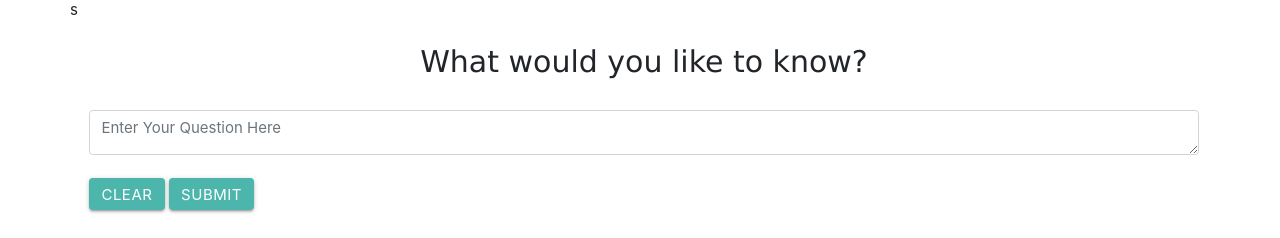
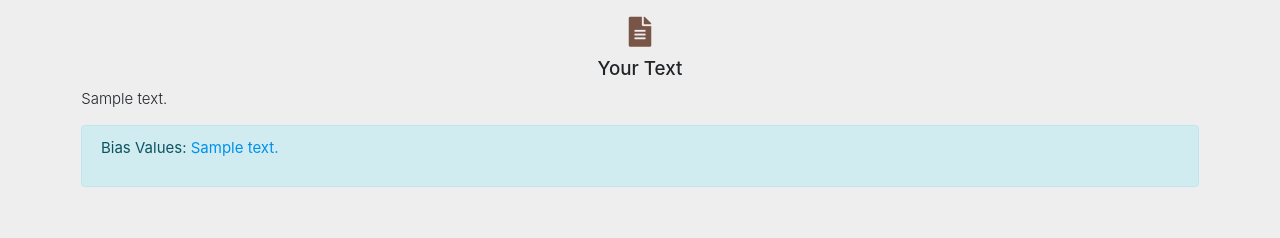
Before and after one commit to YoujingYu99/nlp_bias_visualisation, a Flask app: template bias_visualisation_app/templates/visualisation.html in a window 1280 px wide. Shown: the part 565-803 px from the top of the page. Run offline with Flask 2, Linux system fonts and the light colour scheme; the template is opened without the code that fills it: most values are stand-ins (such as "Sample title", 1, 10 or a date in 2020); parts of the project's set-up code (start-up, migrations or seed data) failed here and were passed over; some libraries are stand-ins or nearby versions.

```diff
--- a/bias_visualisation_app/templates/visualisation.html
+++ b/bias_visualisation_app/templates/visualisation.html
@@ -31,26 +31,6 @@
         </ul>
       </div>
   </section>
-
-<!--Query -->
-  <section>
-    <div class="container">
-      <div class="row">s
-        <div class="input-field col s12 m10">
-           <div class="icon-block">
-            <h2 class="center dark-blue-text" style="font-family: Verdana, Arial, Helvetica, sans-serif;margin:30px 20px;"> What would you like to know?</h2>
-            <form method="POST" action="/analyze">
-                 <textarea name="rawtext" cols="3" rows="5" class="form-control" required="true" placeholder="Enter Your Question Here"></textarea>
-                 <br/>
-                 <button class="btn btn-small waves-effect waves-light #4db6ac teal lighten-2" type="reset">Clear</button>
-                 <button class="btn btn-small waves-effect waves-light #4db6ac teal lighten-2" type="submit">Submit</button>
-            </form>
-           </div>
-        </div>
-      </div>
-    </div>
-  </section>
-
 
 
   <!-- Results -->
```
Also changed, not shown: bias_visualisation_app/routes.py (+34 -0 lines).
